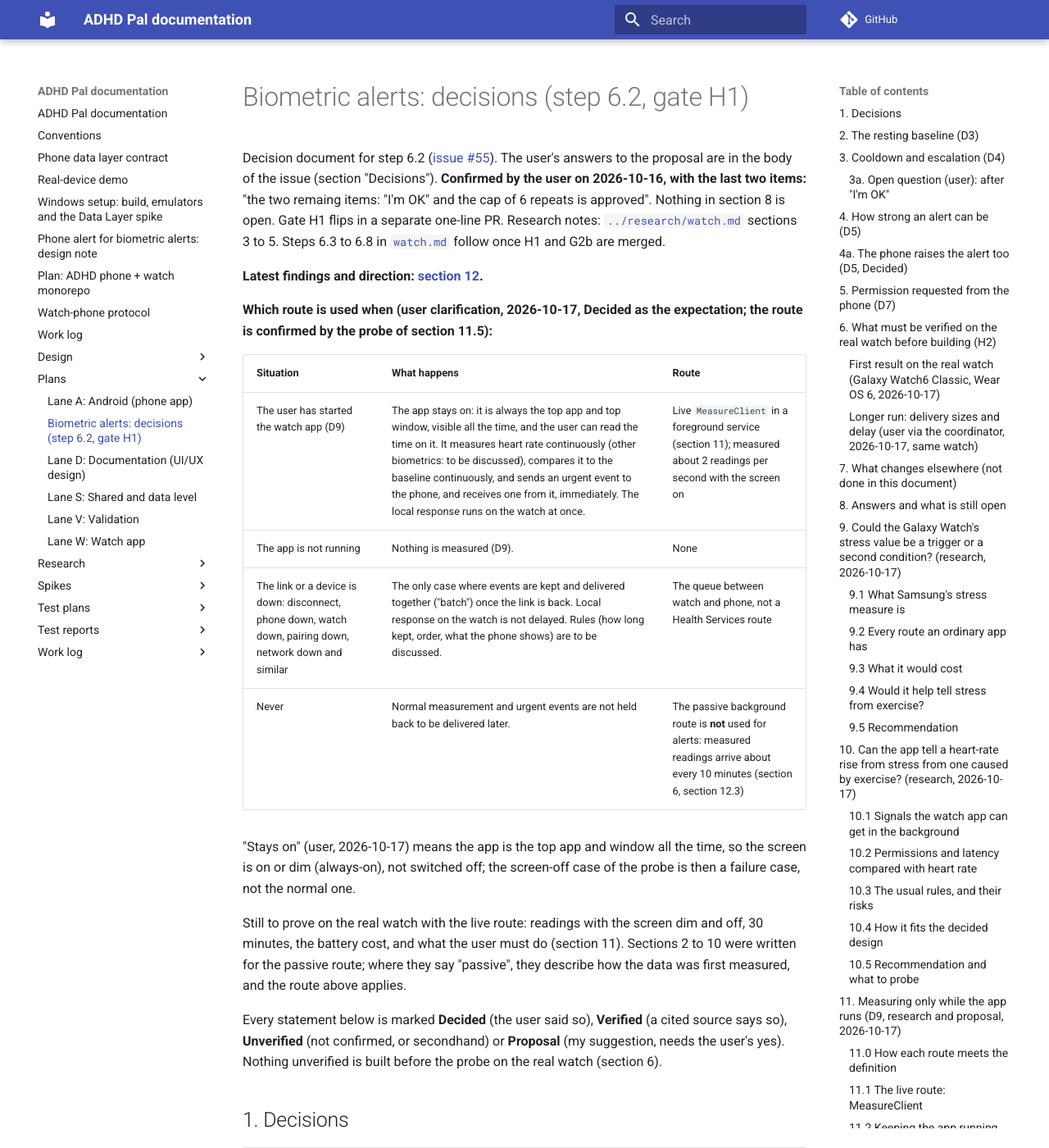
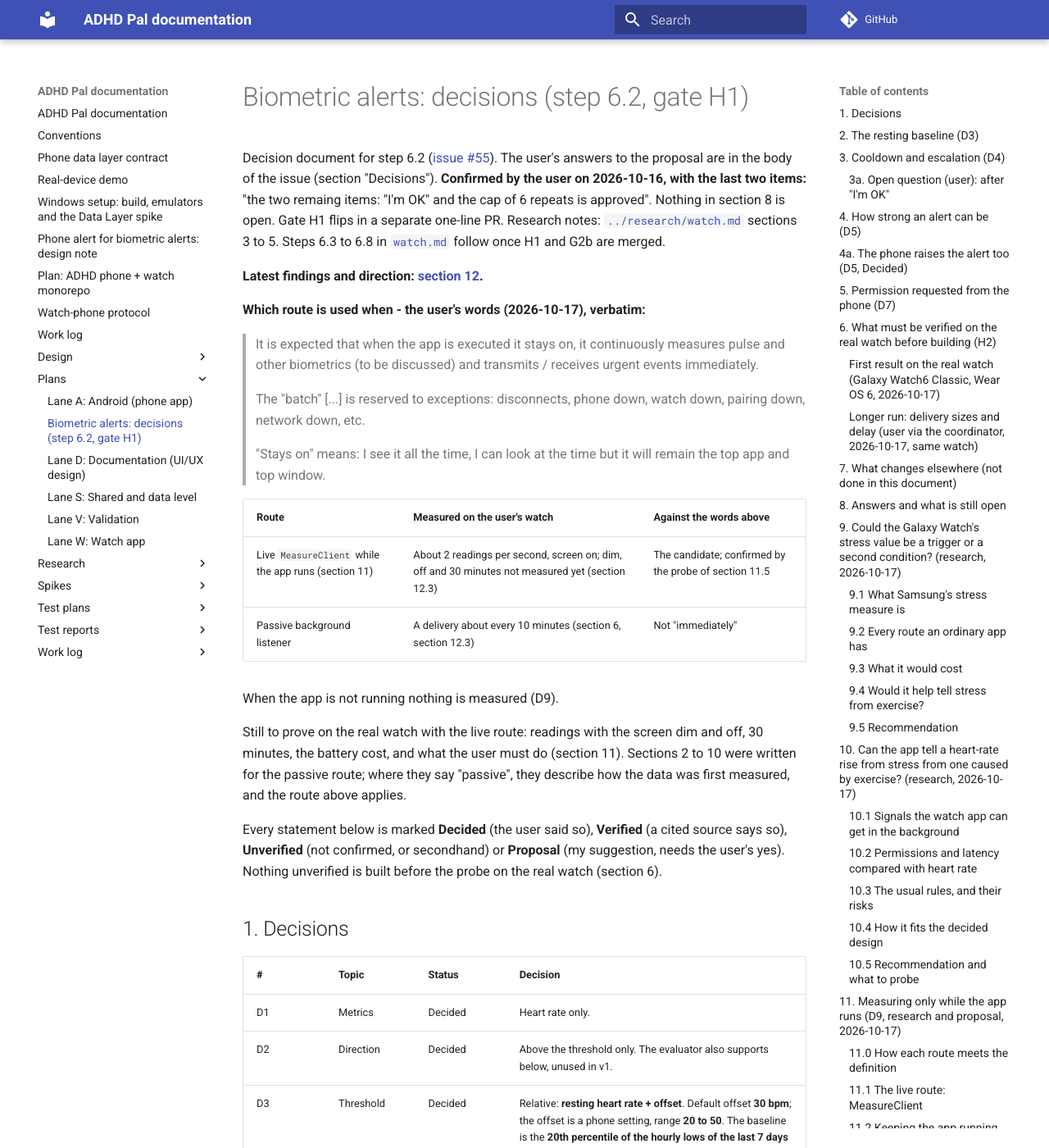
Before and after one commit to shlomoa/my-adhd-pal, an MkDocs documentation site: the page built from docs/plans/biometrics.md, in a window 1280 px wide and 1400 px high. Shown: the whole window at 82% size. Built offline with MkDocs 1.6.1 and Material for MkDocs 9.7.7, drawn with Linux system fonts in a browser that asks for light colours; comment, search, counter and statistics services are not loaded.

Commit message:
Biometrics: route table uses the user's words only
Co-Authored-By: Claude Sonnet 5.5 <noreply@anthropic.com>
Claude-Session: https://claude.ai/code/session_01TMxtFMs2xYeSu29sQZPCm1

```diff
--- a/docs/plans/biometrics.md
+++ b/docs/plans/biometrics.md
@@ -8,16 +8,20 @@ separate one-line PR. Research notes: [`../research/watch.md`](../research/watch
 
 **Latest findings and direction: [section 12](#12-findings-and-direction-so-far-2026-10-17).**
 
-**Which route is used when (user clarification, 2026-10-17, Decided as the expectation; the route is confirmed by the probe of section 11.5):**
+**Which route is used when - the user's words (2026-10-17), verbatim:**
 
-| Situation | What happens | Route |
+> It is expected that when the app is executed it stays on, it continuously measures pulse and other biometrics (to be discussed) and transmits / receives urgent events immediately.
+>
+> The "batch" [...] is reserved to exceptions: disconnects, phone down, watch down, pairing down, network down, etc.
+>
+> "Stays on" means: I see it all the time, I can look at the time but it will remain the top app and top window.
+
+| Route | Measured on the user's watch | Against the words above |
 |---|---|---|
-| The user has started the watch app (D9) | The app stays on: it is always the top app and top window, visible all the time, and the user can read the time on it. It measures heart rate continuously (other biometrics: to be discussed), compares it to the baseline continuously, and sends an urgent event to the phone, and receives one from it, immediately. The local response runs on the watch at once. | Live `MeasureClient` in a foreground service (section 11); measured about 2 readings per second with the screen on |
-| The app is not running | Nothing is measured (D9). | None |
-| The link or a device is down: disconnect, phone down, watch down, pairing down, network down and similar | The only case where events are kept and delivered together ("batch") once the link is back. Local response on the watch is not delayed. Rules (how long kept, order, what the phone shows) are to be discussed. | The queue between watch and phone, not a Health Services route |
-| Never | Normal measurement and urgent events are not held back to be delivered later. | The passive background route is **not** used for alerts: measured readings arrive about every 10 minutes (section 6, section 12.3) |
+| Live `MeasureClient` while the app runs (section 11) | About 2 readings per second, screen on; dim, off and 30 minutes not measured yet (section 12.3) | The candidate; confirmed by the probe of section 11.5 |
+| Passive background listener | A delivery about every 10 minutes (section 6, section 12.3) | Not "immediately" |
 
-"Stays on" (user, 2026-10-17) means the app is the top app and window all the time, so the screen is on or dim (always-on), not switched off; the screen-off case of the probe is then a failure case, not the normal one.
+When the app is not running nothing is measured (D9).
 
 Still to prove on the real watch with the live route: readings with the screen dim and off, 30 minutes, the battery cost, and what the user must do (section 11).
 Sections 2 to 10 were written for the passive route; where they say "passive", they describe how the data was first measured, and the route above applies.
```
